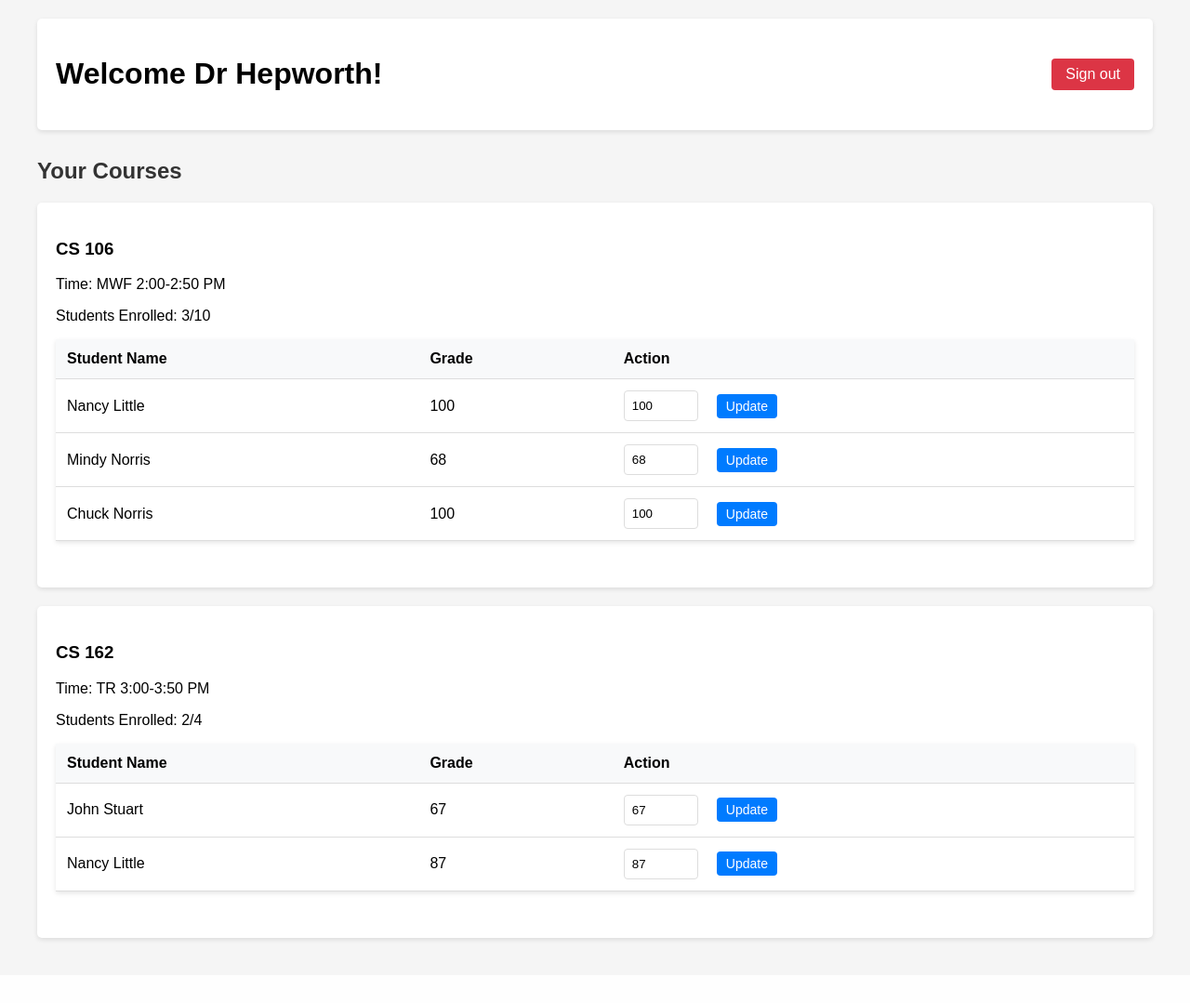
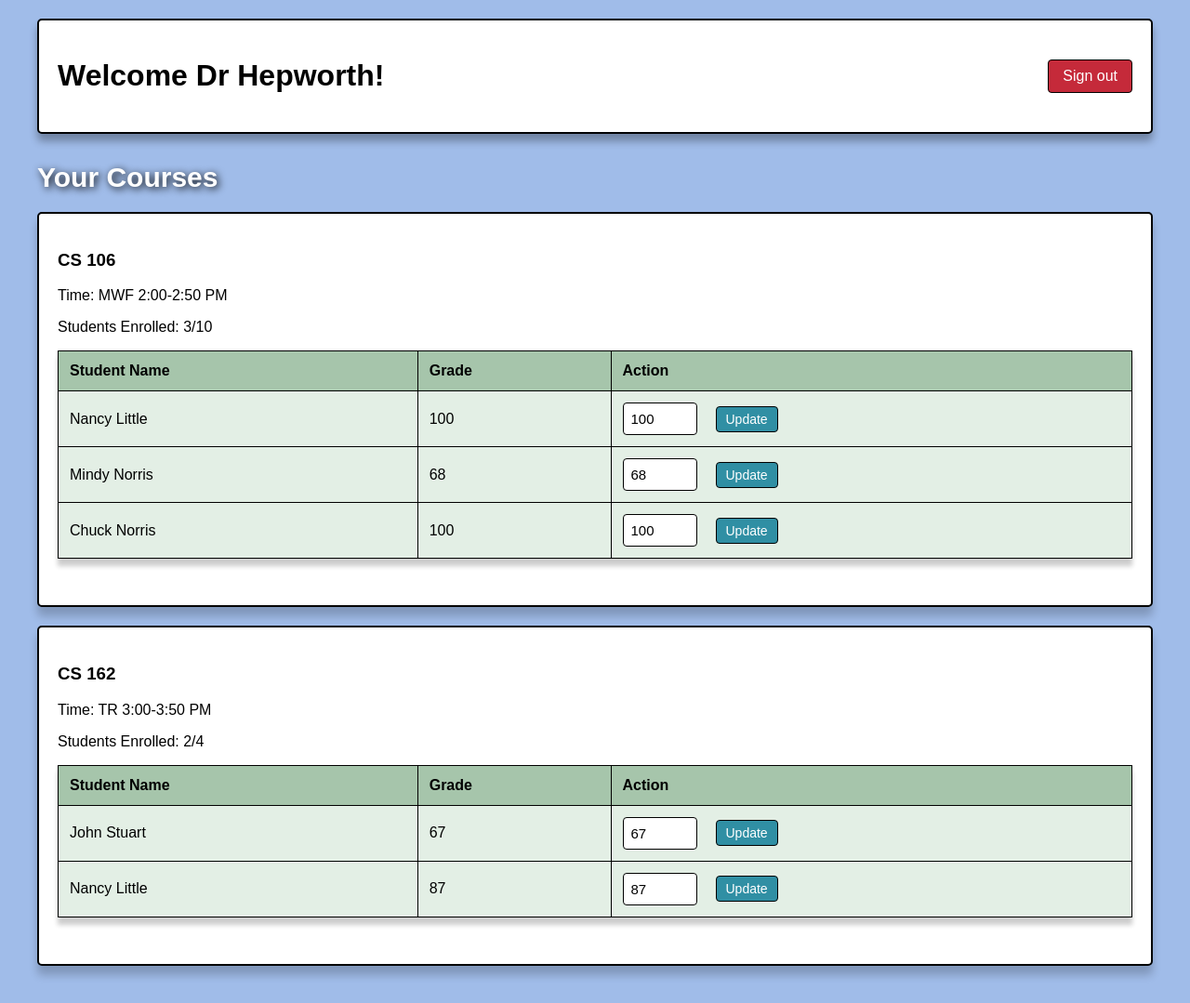
Before and after one commit to albertshih3/CSE108MiniProject, a Flask app: page /dashboard in a window 1280 px wide. Shown: the whole page at 93% size. Before the commit the page ends 1014 px from the top, so only its background shows below. Run offline with Flask 3, Linux system fonts and the light colour scheme; a user stored in the database is signed in.

Commit message:
Made dev branch + css for Login / Teach Dashboard

```diff
--- a/lab8/static/style.css
+++ b/lab8/static/style.css
@@ -3,17 +3,19 @@ body {
     font-family: Arial, sans-serif;
     margin: 0;
     padding: 0;
-    background-color: #f5f5f5;
+    background-color: #a0bce9;
 }
 
 .login-container {
     max-width: 400px;
     margin: 100px auto;
+    margin-top: 30%;
     padding: 20px;
-    background-color: white;
+    background-color: #CFD8E6;
     border-radius: 5px;
     box-shadow: 0 2px 5px rgba(0, 0, 0, 0.1);
     text-align: center;
+    border: 2px solid black;
 }
 
 .form-group {
@@ -26,19 +28,22 @@ input {
     border: 1px solid #ddd;
     border-radius: 4px;
     box-sizing: border-box;
+    border: 1px solid black;
+    font-size: 15px;
 }
 
 button {
-    background-color: #007bff;
+    background-color: #308fa4;
     color: white;
     padding: 10px 15px;
     border: none;
     border-radius: 4px;
     cursor: pointer;
+    border: 1px solid black;
 }
 
 button:hover {
-    background-color: #0056b3;
+    background-color: #174c58;
 }
 
 .dashboard {
@@ -55,19 +60,21 @@ header {
     padding: 20px;
     background-color: white;
     border-radius: 5px;
-    box-shadow: 0 2px 5px rgba(0, 0, 0, 0.1);
+    box-shadow: 0 8px 8px rgba(0, 0, 0, 0.3);
+    border: 2px solid black;
 }
 
 .btn {
     text-decoration: none;
     color: white;
-    background-color: #dc3545;
+    background-color: #c52a3a;
     padding: 8px 15px;
     border-radius: 4px;
+    border: 1px solid black;
 }
 
 .btn:hover {
-    background-color: #c82333;
+    background-color: #861823;
 }
 
 table {
@@ -75,18 +82,24 @@ table {
     border-collapse: collapse;
     margin-bottom: 30px;
     background-color: white;
-    box-shadow: 0 2px 5px rgba(0, 0, 0, 0.1);
+    box-shadow: 0 8px 5px rgba(0, 0, 0, 0.2);
+    border: 1px solid black;
 }
 
 th, td {
     padding: 12px;
     text-align: left;
     border-bottom: 1px solid #ddd;
+    border: 1px solid black;
 }
 
 th {
-    background-color: #f8f9fa;
+    background-color: #a6c5ab;
     font-weight: bold;
+}
+
+td {
+    background-color: #e3efe5;
 }
 
 .alert {
@@ -97,12 +110,19 @@ th {
     border-radius: 4px;
 }
 
+#teacher-courses-title {
+    color: white;
+    font-weight: bold;
+    font-size: 30px;
+    text-shadow: 2px 2px 8px rgba(0, 0, 0, 1.5);
+}
 .course-section {
     background-color: white;
     padding: 20px;
     margin-bottom: 20px;
     border-radius: 5px;
-    box-shadow: 0 2px 5px rgba(0, 0, 0, 0.1);
+    box-shadow: 0 10px 10px rgba(0, 0, 0, 0.2);
+    border: 2px solid black;
 }
 
 .full {
--- a/lab8/templates/teacher_dashboard.html
+++ b/lab8/templates/teacher_dashboard.html
@@ -12,7 +12,7 @@
         </header>
 
         <section class="courses">
-            <h2>Your Courses</h2>
+            <h2 id = 'teacher-courses-title'>Your Courses</h2>
             {% for course in courses %}
             <div class="course-section">
                 <h3>{{ course.name }}</h3>
```
Also changed, not shown: lab8/instance/enrollment.db.
